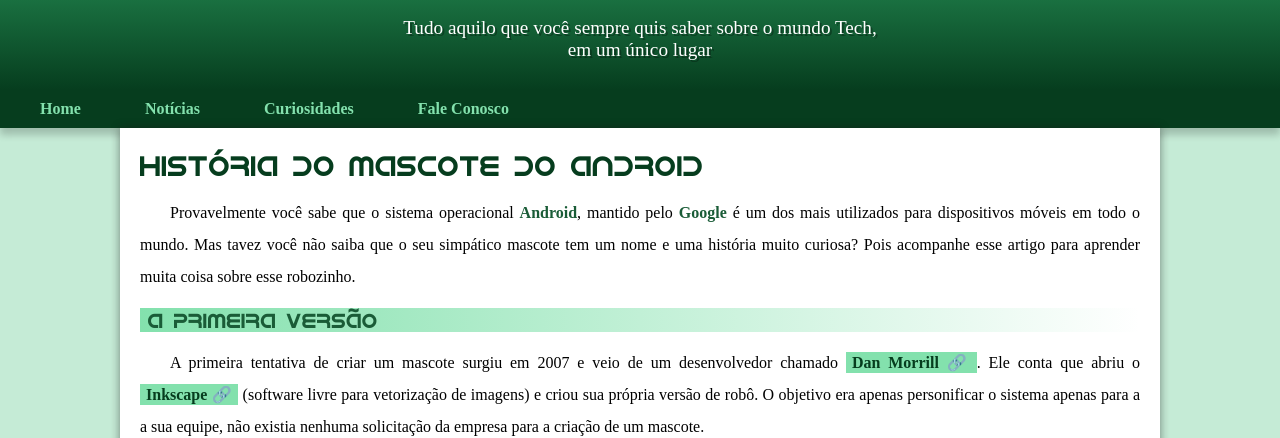
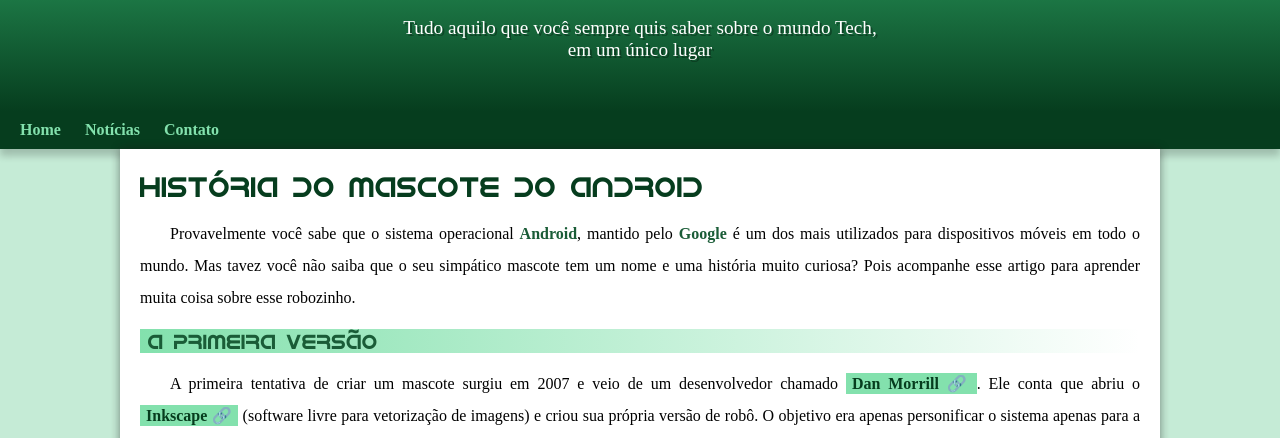
Before and after one commit to fernandonevesmaciel/projeto-android, a plain HTML site: page index.html in a window 1280 px wide. Shown: the part 100-538 px from the top of the page. Drawn offline with Linux system fonts and the light colour scheme.

Commit message:
problema de padding corrigido

```diff
--- a/estilo/style.css
+++ b/estilo/style.css
@@ -86,7 +86,7 @@ header > p{
     padding-left: 10px;
     padding-right: 10px;
     margin: auto;
-    margin-bottom: 20px;
+    padding-bottom: 50px;
     text-shadow: 2px 2px 0px rgba(0, 0, 0, 0.315);
 }
 
@@ -98,8 +98,7 @@ nav{
 }
 nav > a{
     color:var(--cor1);
-    padding: 20px;
-    margin: 10px;
+    padding: 10px;
     border-radius: 5px;
     text-decoration: none;
     font-weight: bolder;
--- a/index.html
+++ b/index.html
@@ -15,8 +15,7 @@
     <nav>
         <a href="#">Home</a>
         <a href="#">Notícias</a>
-        <a href="#">Curiosidades</a>
-        <a href="#">Fale Conosco</a>
+        <a href="#">Contato</a>
     </nav>
     <main>
         <article>
```
